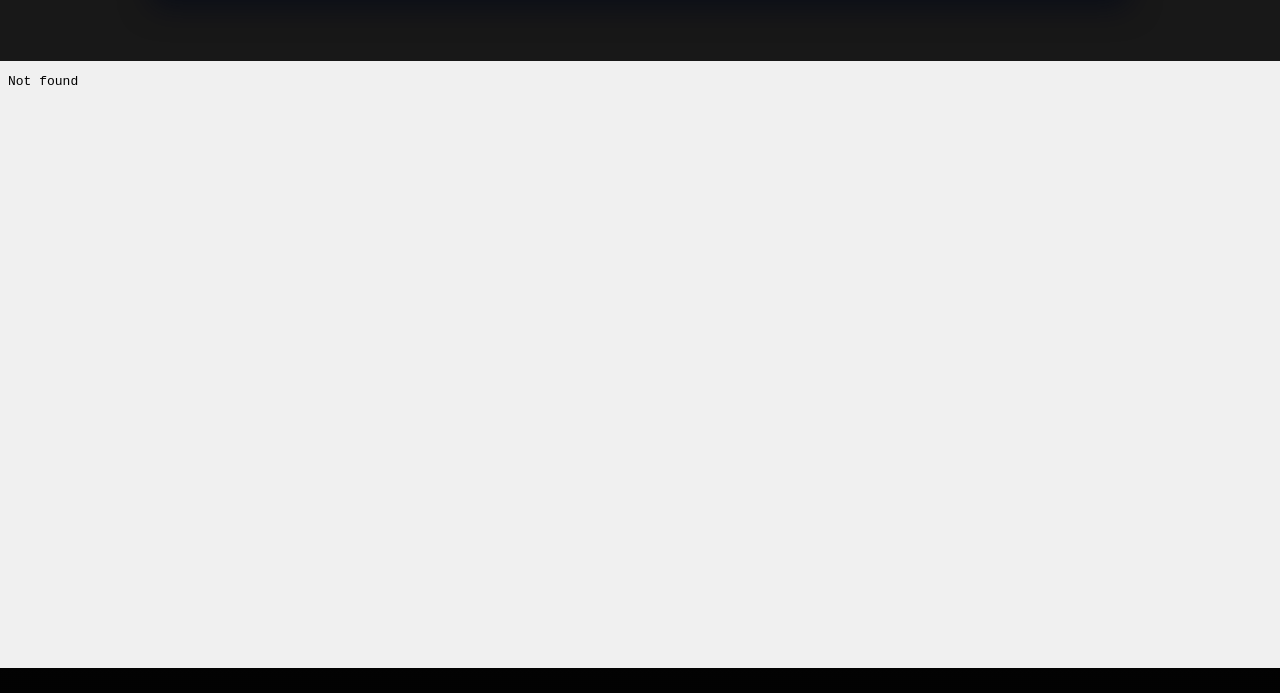
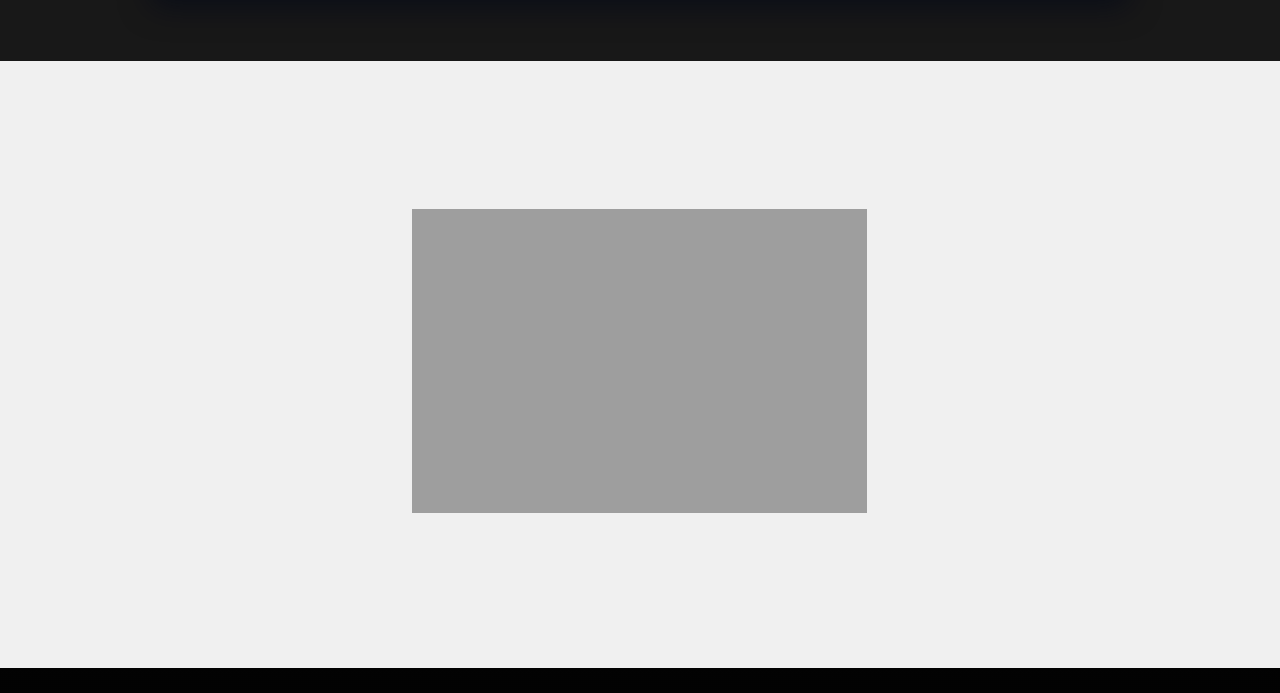
Before and after one commit to jimuelmalipol2345-hash/tnhsvirtualcampustour, a plain HTML site: page index.html in a window 1280 px wide. Shown: the part 2105-2798 px from the top of the page. Drawn offline with nearby package versions, Linux system fonts and the light colour scheme.

Commit message:
add extention

```diff
--- a/index.html
+++ b/index.html
@@ -132,7 +132,7 @@
 
     <section class="building-tree">
       <iframe
-        src="/infinite-layers"
+        src="/infinite-layers.html"
         frameborder="0"
         height="600"
         style="width: 100%"
```
